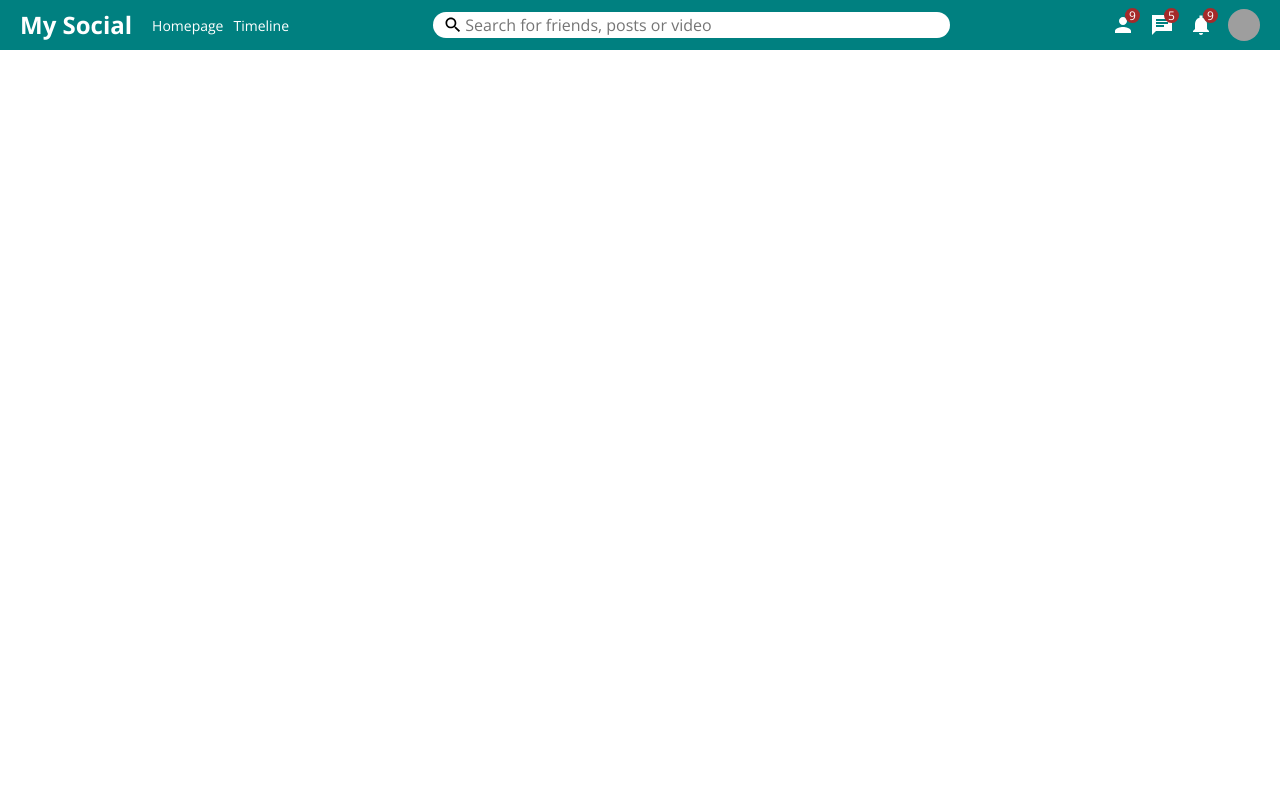
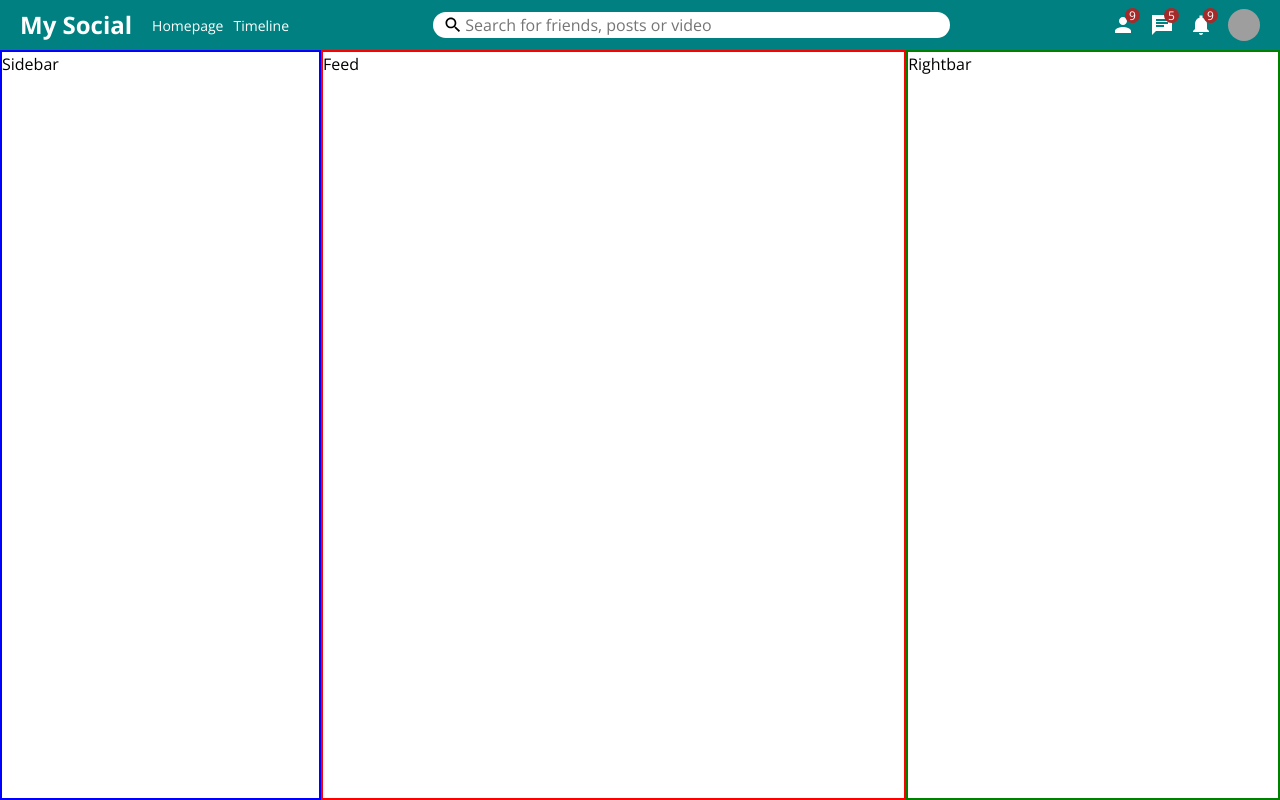
Before and after one commit to RunOrFight/social-media-app, a React (Create React App) app in the folder client/: page / in a window 1280 px wide. Built offline with nearby package versions, Linux system fonts and the light colour scheme; grey boxes are pictures that could not be loaded.

Commit message:
Added basic components of Home page

```diff
--- /dev/null
+++ b/client/src/components/feed/Feed.jsx
@@ -0,0 +1,7 @@
+import cls from "./Feed.module.css";
+
+const Feed = () => {
+  return <div className={cls.container}>Feed</div>;
+};
+
+export default Feed;
--- /dev/null
+++ b/client/src/components/feed/Feed.module.css
@@ -0,0 +1,4 @@
+.container{
+    flex: 5.5;
+    border: 2px solid red
+}
--- /dev/null
+++ b/client/src/components/rightbar/Rightbar.jsx
@@ -0,0 +1,7 @@
+import cls from "./Rightbar.module.css";
+
+const Rightbar = () => {
+  return <div className={cls.container}>Rightbar</div>;
+};
+
+export default Rightbar;
--- /dev/null
+++ b/client/src/components/rightbar/Rightbar.module.css
@@ -0,0 +1,4 @@
+.container{
+    flex: 3.5;
+    border: 2px solid green
+}
--- /dev/null
+++ b/client/src/components/sidebar/Sidebar.jsx
@@ -0,0 +1,8 @@
+import React from "react";
+import cls from "./Sidebar.module.css";
+
+const Sidebar = () => {
+  return <div className={cls.container}>Sidebar</div>;
+};
+
+export default Sidebar;
--- /dev/null
+++ b/client/src/components/sidebar/Sidebar.module.css
@@ -0,0 +1,5 @@
+.container{
+    flex: 3;
+    border: 2px solid blue;
+    height: calc(100vh - 50px);
+}
--- a/client/src/pages/home/Home.jsx
+++ b/client/src/pages/home/Home.jsx
@@ -1,7 +1,20 @@
-import React from "react";
+import cls from "./Home.module.css";
+import Sidebar from "../../components/sidebar/Sidebar";
 import Topbar from "../../components/topbar/Topbar";
+import Feed from "../../components/feed/Feed";
+import Rightbar from "../../components/rightbar/Rightbar";
+
 const Home = () => {
-  return <Topbar />;
+  return (
+    <>
+      <Topbar />
+      <div className={cls.container}>
+        <Sidebar />
+        <Feed />
+        <Rightbar />
+      </div>
+    </>
+  );
 };
 
 export default Home;
--- /dev/null
+++ b/client/src/pages/home/Home.module.css
@@ -0,0 +1,4 @@
+.container{
+    display: flex;
+    width: 100%;
+}
```
